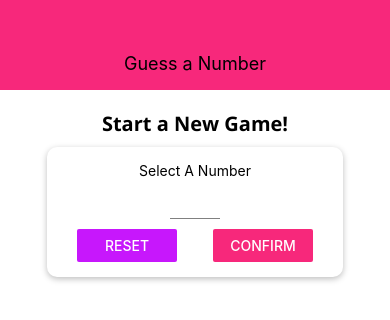
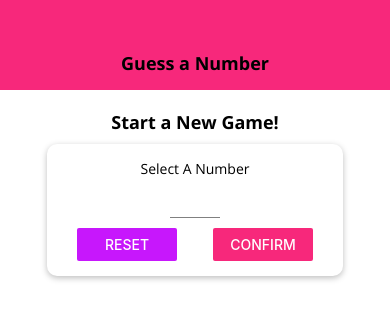
Before and after one commit to edolees/react-native-complete-guide, a React Native app: screen / in a window 390 px wide. Shown: the top 320 px of the page. Built offline with nearby package versions, Linux system fonts and the light colour scheme.

Commit message:
Synthetic Style Cascade , Custom Wrapper Components

```diff
--- a/components/Header/Header.js
+++ b/components/Header/Header.js
@@ -1,10 +1,11 @@
 import React from 'react';
 import { View, StyleSheet, Text } from 'react-native';
 import Colors from '../../constants/colors';
+import TitleText from '../Text/TitleText';
 const Header = props => {
 	return (
 		<View style={styles.header}>
-			<Text style={styles.title}>{props.title}</Text>
+			<TitleText style={styles.title}>{props.title}</TitleText>
 		</View>
 	);
 };
@@ -20,7 +21,6 @@ const styles = StyleSheet.create({
 	},
 	title: {
 		color: 'black',
-		fontSize: 18,
 	},
 });
 
--- /dev/null
+++ b/components/Text/BodyText.js
@@ -0,0 +1,13 @@
+import React from 'react';
+import { Text, StyleSheet } from 'react-native';
+const BodyText = props => (
+	<Text style={{ ...props.style, ...styles.body }}>{props.children}</Text>
+);
+
+const styles = StyleSheet.create({
+	body: {
+		fontFamily: 'open-sans',
+	},
+});
+
+export default BodyText;
--- /dev/null
+++ b/components/Text/TitleText.js
@@ -0,0 +1,15 @@
+import React from 'react';
+import { Text, StyleSheet } from 'react-native';
+
+const TitleText = props => (
+	<Text style={{ ...props.style, ...styles.title }}>{props.children}</Text>
+);
+
+const styles = StyleSheet.create({
+	title: {
+		fontFamily: 'open-sans-bold',
+		fontSize: 18,
+	},
+});
+
+export default TitleText;
--- a/screens/GameOverScreen.js
+++ b/screens/GameOverScreen.js
@@ -1,10 +1,11 @@
 import React from 'react';
 import { View, Text, StyleSheet, Button } from 'react-native';
+import TitleText from '../components/Text/TitleText';
 
 const GameOverScreen = props => {
 	return (
 		<View style={styles.screen}>
-			<Text>Game is Over</Text>
+			<TitleText>Game is Over</TitleText>
 			<Text>Number of Ronds : {props.roundsNumber}</Text>
 			<Text>Number to guess was : {props.userNumber}</Text>
 			<Button title='NEW GAME' onPress={props.newGame} />
--- a/screens/StartGameScreen.js
+++ b/screens/StartGameScreen.js
@@ -13,6 +13,8 @@ import Card from '../components/Card/Card';
 import Colors from '../constants/colors';
 import Input from '../components/Input/Input';
 import NumberContainer from '../components/NumberContainer/NumberContainer';
+import BodyText from '../components/Text/BodyText';
+import TitleText from '../components/Text/TitleText';
 
 const StartGameScreen = props => {
 	const [enteredValue, setEnteredValue] = useState('');
@@ -66,9 +68,9 @@ const StartGameScreen = props => {
 			}}
 		>
 			<View style={styles.screen}>
-				<Text style={styles.title}>Start a New Game!</Text>
+				<TitleText style={styles.title}>Start a New Game!</TitleText>
 				<Card style={styles.inputContainer}>
-					<Text>Select A Number</Text>
+					<BodyText>Select A Number</BodyText>
 					<Input
 						style={styles.input}
 						blurOnSubmit
@@ -109,9 +111,8 @@ const styles = StyleSheet.create({
 		alignItems: 'center',
 	},
 	title: {
+		marginVertical: 10,
 		fontSize: 20,
-		marginVertical: 10,
-		fontFamily: 'open-sans-bold',
 	},
 	inputContainer: {
 		width: 300,
```
